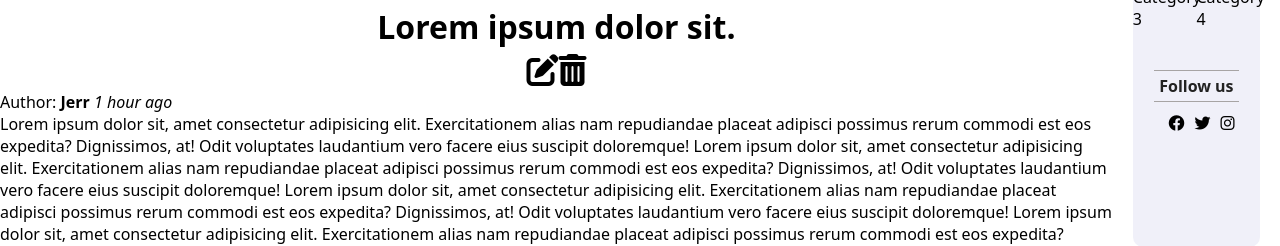
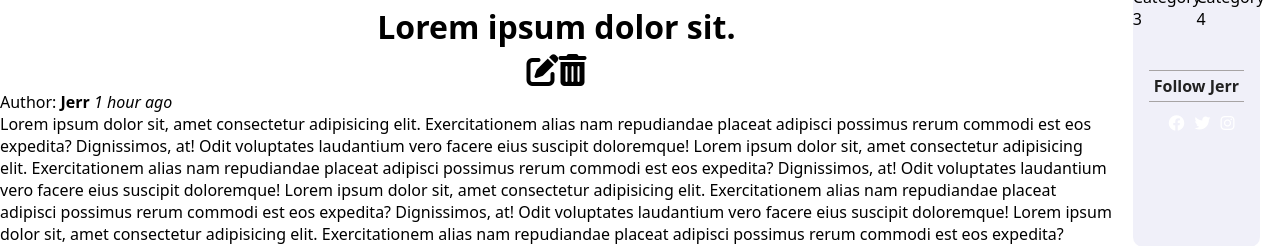
Before and after one commit to JERRYFROMKENYA/jerryfromkenya.space--vite-app, a React (Vite) app: page /blog/post in a window 1280 px wide. Shown: the part 380-626 px from the top of the page. Built offline with nearby package versions, Linux system fonts and the light colour scheme; no server answers; a web font is replaced by a local one.

Commit message:
finally fixed the infinite loop of death, remember kids : Write safe code!

```diff
--- a/src/App.jsx
+++ b/src/App.jsx
@@ -9,7 +9,13 @@ import SignUp from './pages/SignUp/SignUp'
 import Write from './pages/Write/Write'
 import Single from './pages/Single/Single'
 import Blog from './pages/Blog/Blog'
+import {signOut,onAuthStateChanged} from 'firebase/auth';
+import  { auth } from './firebase-config'
 function App() {
+  const [user, setUser] =useState({})
+  onAuthStateChanged(auth, (currentuser => {
+    setUser(currentuser)
+  }))
   const [isAuth, setIsAuth] = useState(false);
   const checkLocalSignIn =() =>
   {
@@ -28,12 +34,12 @@ function App() {
   return (
     <>
     <Router>
-    <Navbar isAuth={isAuth} setIsAuth={setIsAuth}/>
+    <Navbar user={user}/>
     <Routes>
 
       <Route path='/' exact element={<Home/>}/>
       <Route path='/portfolio' element={<Portfolio/>}/>
-      <Route path='/login' element={<Login setIsAuth={setIsAuth} />} />
+      <Route path='/login' element={<Login/>} />
       <Route path='/blog/write' element={<Write/>} />
       <Route path='/blog/post' element={<Single/>} />
       <Route path='/blog/' exact element={<Blog/>} />
--- a/src/components/Navbar/Navbar.jsx
+++ b/src/components/Navbar/Navbar.jsx
@@ -5,16 +5,13 @@ import { Button } from '../Button/Button';
 import {signOut,onAuthStateChanged} from 'firebase/auth';
 import  { auth } from '../../firebase-config'
 
-function Navbar(props) {
+function Navbar({ user }) {
   {/*const isAuth = props.isAuth*/}
-  const [user, setUser] =useState({})
 
 
-onAuthStateChanged(auth, (currentuser => {
-  setUser(currentuser)
-}))
 
-  {/*console.log(isAuth)*/}
+
+  console.log("Auth State is:"+" "+"props.isAuth")
   const [click, setClick] = useState(false);
   const [button, setButton] = useState(true);
 
@@ -123,7 +120,7 @@ onAuthStateChanged(auth, (currentuser => {
             </li>
 
           </ul>
-           {button && <Button  link={user ?'/settings' : '/login'}> {user ? <i className="fa-solid fa-user-gear">{user?.email}</i> : <i className="fa-solid fa-user"></i>} </Button>}
+           {button && <Button  link={user ?'/settings' : '/login'}> {user ? <i className="fa-solid fa-user-gear">{/*user?.email*/}</i> : <i className="fa-solid fa-user"></i>} </Button>}
         </div>
       </nav>
     </>
--- a/src/components/Navbar/navbar.css
+++ b/src/components/Navbar/navbar.css
@@ -76,7 +76,10 @@
   .menu-icon {
     display: none;
   }
-
+   .fa-user-gear
+  {
+    font-size: 20px;
+  }
   @media screen and (max-width: 960px) {
     .NavbarItems {
       position: relative;
--- a/src/components/Sidebar/Sidebar.jsx
+++ b/src/components/Sidebar/Sidebar.jsx
@@ -19,11 +19,11 @@ export default function Sidebar() {
         </div>
         <div className="sidebarItem">
 
-        <span className="sidebarTitle">Follow us</span>
+        <span className="sidebarTitle">Follow Jerr</span>
                 <div className="sidebarSocialContainer">
-    <i className="SideIcon fa-brands fa-facebook"></i>
-    <i className="SideIcon fa-brands fa-twitter"></i>
-    <i className="SideIcon fa-brands fa-instagram"></i>
+    <a href="https://facebook.com"><i className="SideIcon fa-brands fa-facebook"></i></a>
+    <a href="https://twitter.com/JERRYFROMKENYA"><i className="SideIcon fa-brands fa-twitter"></i></a>
+    <a href="https://instagram.com/JERRYFROMKENYA"><i className="SideIcon fa-brands fa-instagram"></i></a>
                 </div>
         </div>
     </div>
```
